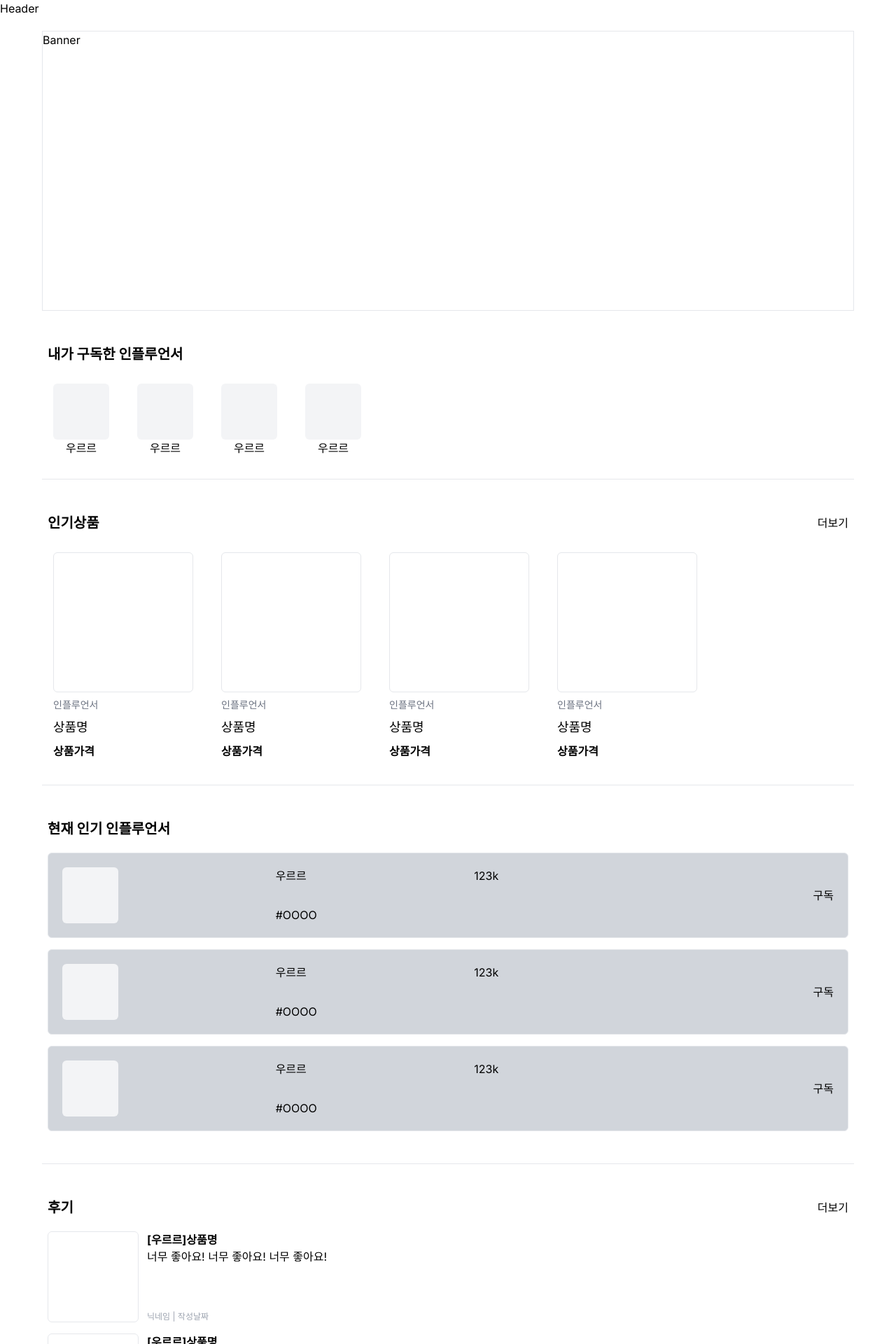
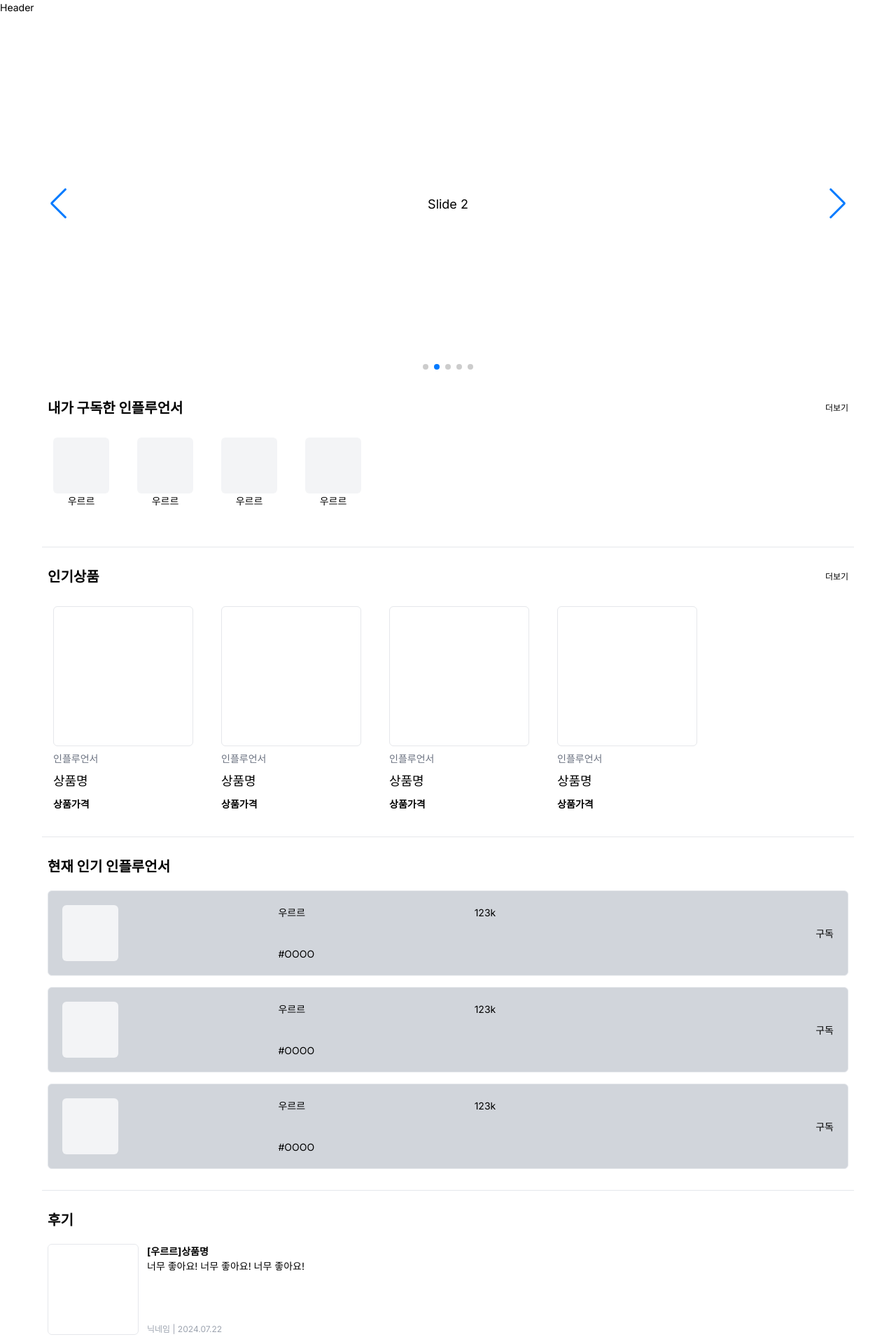
Before and after one commit to ssbmel/UrrProject, a Next.js app: page / in a window 1280 px wide. Shown: the top 1920 px of the page at 70% size. Built offline with nearby package versions, Linux system fonts and the light colour scheme.

Commit message:
style: main 캐러셀 구현

```diff
--- a/package.json
+++ b/package.json
@@ -14,7 +14,9 @@
     "next": "14.2.5",
     "react": "^18",
     "react-dom": "^18",
+    "slick-carousel": "^1.8.1",
     "supabase": ">=1.8.1",
+    "swiper": "^11.1.5",
     "zustand": "^4.5.4"
   },
   "devDependencies": {
--- a/src/components/main/Banner.tsx
+++ /dev/null
@@ -1,9 +0,0 @@
-import React from 'react'
-
-function Banner() {
-  return (
-    <div className='border w-full h-[400px] mx-auto'>Banner</div>
-  )
-}
-
-export default Banner
--- a/src/components/main/BestInfluencerList.tsx
+++ b/src/components/main/BestInfluencerList.tsx
@@ -2,8 +2,8 @@ import React from 'react';
 
 function BestInfluencerList() {
   return (
-    <div className="w-full h-[500px] mx-auto p-2">
-      <h2 className="font-bold my-5 text-xl">현재 인기 인플루언서</h2>
+    <div className="w-full min-h-[300px] mx-auto p-2">
+      <h2 className="font-bold mb-5 text-xl">현재 인기 인플루언서</h2>
       <div className="w-full h-[400px] overflow-y-auto">
         <div className="border rounded-md bg-gray-300 w-full min-h-[100px] mx-auto p-5 grid grid-rows-1 grid-flow-col mb-4">
           <div className="bg-gray-100 rounded-md w-[80px] h-[80px]"></div>
--- a/src/components/main/BestProductsList.tsx
+++ b/src/components/main/BestProductsList.tsx
@@ -2,9 +2,9 @@ function BestProductsList() {
   return (
     <>
       <div className="w-full h-auto mx-auto p-2">
-        <div className="flex">
-          <h2 className="font-bold my-5 text-xl">인기상품</h2>
-          <button className="ml-auto">더보기</button>
+        <div className="flex mb-5">
+          <h2 className="font-bold text-xl">인기상품</h2>
+          <button className="ml-auto text-xs">더보기</button>
         </div>
         <div className="w-full h-[90%] p-2 overflow-y-auto flex gap-10">
           <div className="w-[200px] flex flex-col gap-y-2">
--- a/src/components/main/Main.tsx
+++ b/src/components/main/Main.tsx
@@ -1,9 +1,9 @@
 import React from 'react';
-import Banner from './Banner';
 import BestProductsList from './BestProductsList';
 import SubInfluencer from './SubInfluencer';
 import BestInfluencerList from './BestInfluencerList';
 import ReviewList from './ReviewList';
+import Banner from './swiper/Banner';
 
 function Main() {
   return (
--- a/src/components/main/ReviewList.tsx
+++ b/src/components/main/ReviewList.tsx
@@ -3,17 +3,15 @@ import React from 'react';
 function ReviewList() {
   return (
     <div className="w-full max-h-[400px] mx-auto p-2">
-      <div className="flex">
-        <h2 className="font-bold my-5 text-xl">후기</h2>
-        <button className="ml-auto">더보기</button>
-      </div>
+        <h2 className="font-bold mb-5 text-xl">후기</h2>
+
       <div className="w-full h-[300px] overflow-y-auto flex flex-col gap-y-4">
         <div className="flex gap-3">
           <div className="border w-[130px] h-[130px] rounded-md"></div>
           <div className="flex flex-col w-1/2">
             <p className="font-bold">[우르르]상품명</p>
             <p>너무 좋아요! 너무 좋아요! 너무 좋아요!</p>
-            <p className="text-xs text-gray-400 mt-auto">닉네임 | 작성날짜</p>
+            <p className="text-xs text-gray-400 mt-auto">닉네임 | 2024.07.22</p>
           </div>
         </div>
         <div className="flex gap-3">
@@ -21,7 +19,7 @@ function ReviewList() {
           <div className="flex flex-col w-1/2">
             <p className="font-bold">[우르르]상품명</p>
             <p>너무 좋아요! 너무 좋아요! 너무 좋아요!</p>
-            <p className="text-xs text-gray-400 mt-auto">닉네임 | 작성날짜</p>
+            <p className="text-xs text-gray-400 mt-auto">닉네임 | 2024.07.22</p>
           </div>
         </div>
         <div className="flex gap-3">
@@ -29,7 +27,7 @@ function ReviewList() {
           <div className="flex flex-col w-1/2">
             <p className="font-bold">[우르르]상품명</p>
             <p>너무 좋아요! 너무 좋아요! 너무 좋아요!</p>
-            <p className="text-xs text-gray-400 mt-auto">닉네임 | 작성날짜</p>
+            <p className="text-xs text-gray-400 mt-auto">닉네임 | 2024.07.22</p>
           </div>
         </div>
         <div className="flex gap-3">
@@ -37,7 +35,7 @@ function ReviewList() {
           <div className="flex flex-col w-1/2">
             <p className="font-bold">[우르르]상품명</p>
             <p>너무 좋아요! 너무 좋아요! 너무 좋아요!</p>
-            <p className="text-xs text-gray-400 mt-auto">닉네임 | 작성날짜</p>
+            <p className="text-xs text-gray-400 mt-auto">닉네임 | 2024.07.22</p>
           </div>
         </div>
       </div>
--- a/src/components/main/SubInfluencer.tsx
+++ b/src/components/main/SubInfluencer.tsx
@@ -4,7 +4,10 @@ function SubInfluencer() {
   return (
     <>
       <div className="w-full h-[200px] mx-auto p-2">
-        <h2 className="font-bold my-5 text-xl">내가 구독한 인플루언서</h2>
+        <div className="flex mb-5">
+          <h2 className="font-bold text-xl">내가 구독한 인플루언서</h2>
+          <button className="ml-auto text-xs">더보기</button>
+        </div>
         <div className="overflow-x-auto flex gap-10 p-2">
           <div className="gird w-[80px] text-center">
             <div className="bg-gray-100 rounded-md w-[80px] h-[80px]"></div>
--- /dev/null
+++ b/src/components/main/swiper/Banner.tsx
@@ -0,0 +1,38 @@
+"use client"
+
+import { Swiper, SwiperSlide } from 'swiper/react';
+
+import 'swiper/css';
+import 'swiper/css/navigation';
+import 'swiper/css/pagination';
+
+import './styles.css';
+
+import { Navigation, Pagination, Autoplay } from 'swiper/modules';
+
+export default function Banner() {
+  return (
+    <>
+      <Swiper
+        spaceBetween={30}
+        centeredSlides={true}
+        autoplay={{
+          delay: 2500,
+          disableOnInteraction: false,
+        }}
+        pagination={{
+          clickable: true,
+        }}
+        navigation={true}
+        modules={[Autoplay, Pagination, Navigation]}
+        className="mySwiper"
+      >
+        <SwiperSlide>Slide 1</SwiperSlide>
+        <SwiperSlide>Slide 2</SwiperSlide>
+        <SwiperSlide>Slide 3</SwiperSlide>
+        <SwiperSlide>Slide 4</SwiperSlide>
+        <SwiperSlide>Slide 5</SwiperSlide>
+      </Swiper>
+    </>
+  );
+}
--- /dev/null
+++ b/src/components/main/swiper/styles.css
@@ -0,0 +1,40 @@
+#app {
+  height: 100%;
+}
+html,
+body {
+  position: relative;
+  height: 100%;
+}
+
+body {
+  font-family: Helvetica Neue, Helvetica, Arial, sans-serif;
+  font-size: 14px;
+  color: #000;
+  margin: 0;
+  padding: 0;
+}
+
+.swiper {
+  width: 100%;
+  height: 500px;
+  min-height: 300px;
+}
+
+.swiper-slide {
+  text-align: center;
+  font-size: 18px;
+  background: #fff;
+
+  /* Center slide text vertically */
+  display: flex;
+  justify-content: center;
+  align-items: center;
+}
+
+.swiper-slide img {
+  display: block;
+  width: 100%;
+  height: 100%;
+  object-fit: cover;
+}
```
Also changed, not shown: 1 other file (tests, documents, lock files or other folders).
